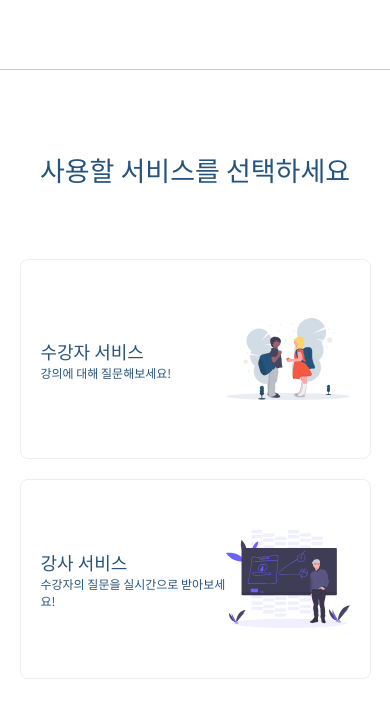
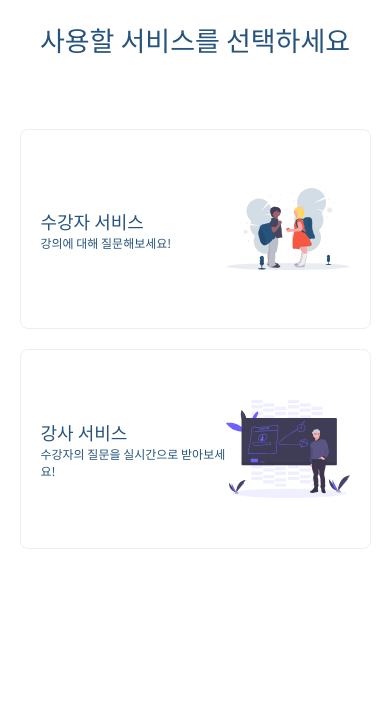
Before and after one commit to Choi-Jinwoo/Ask_Web, a React (Create React App) app: page / in a window 390 px wide. Shown: the top 718 px of the page. Built offline with nearby package versions, Linux system fonts and the light colour scheme.

Commit message:
Fix: Mobile 반응형 추가 개선

```diff
--- a/src/components/common/page-template/header/index.scss
+++ b/src/components/common/page-template/header/index.scss
@@ -1,6 +1,10 @@
 @import "styles/colors.scss";
 
 .header {
+  @media only screen and (max-width: 1024px) {
+    visibility: hidden;
+  }
+
   z-index: 1000;
   position: fixed;
   display: flex;
@@ -13,10 +17,6 @@
   top: 0;
 
   &-serviceIntro {
-    @media only screen and (max-width: 1024px) {
-      visibility: hidden;
-    }
-
     display: flex;
     align-items: center;
     position: absolute;
--- a/src/components/common/page-template/index.scss
+++ b/src/components/common/page-template/index.scss
@@ -1,5 +1,10 @@
 .pageTemplate {
   &-children {
+    @media only screen and (max-width: 1024px) {
+      margin-top: 0;
+      height: 100vh;
+    }
+
     margin-top: 70px;
     height: calc(100vh - 70px);
     overflow-y: auto;
--- a/src/components/select-service/index.scss
+++ b/src/components/select-service/index.scss
@@ -3,7 +3,9 @@
   display: flex;
   flex-direction: column;
   align-items: center;
-  margin-top: 80px;
+  @media only screen and (max-width: 1024px) {
+    margin-top: 20px;
+  }
 
   &-cardWrapper {
     width: 1000px;
```
